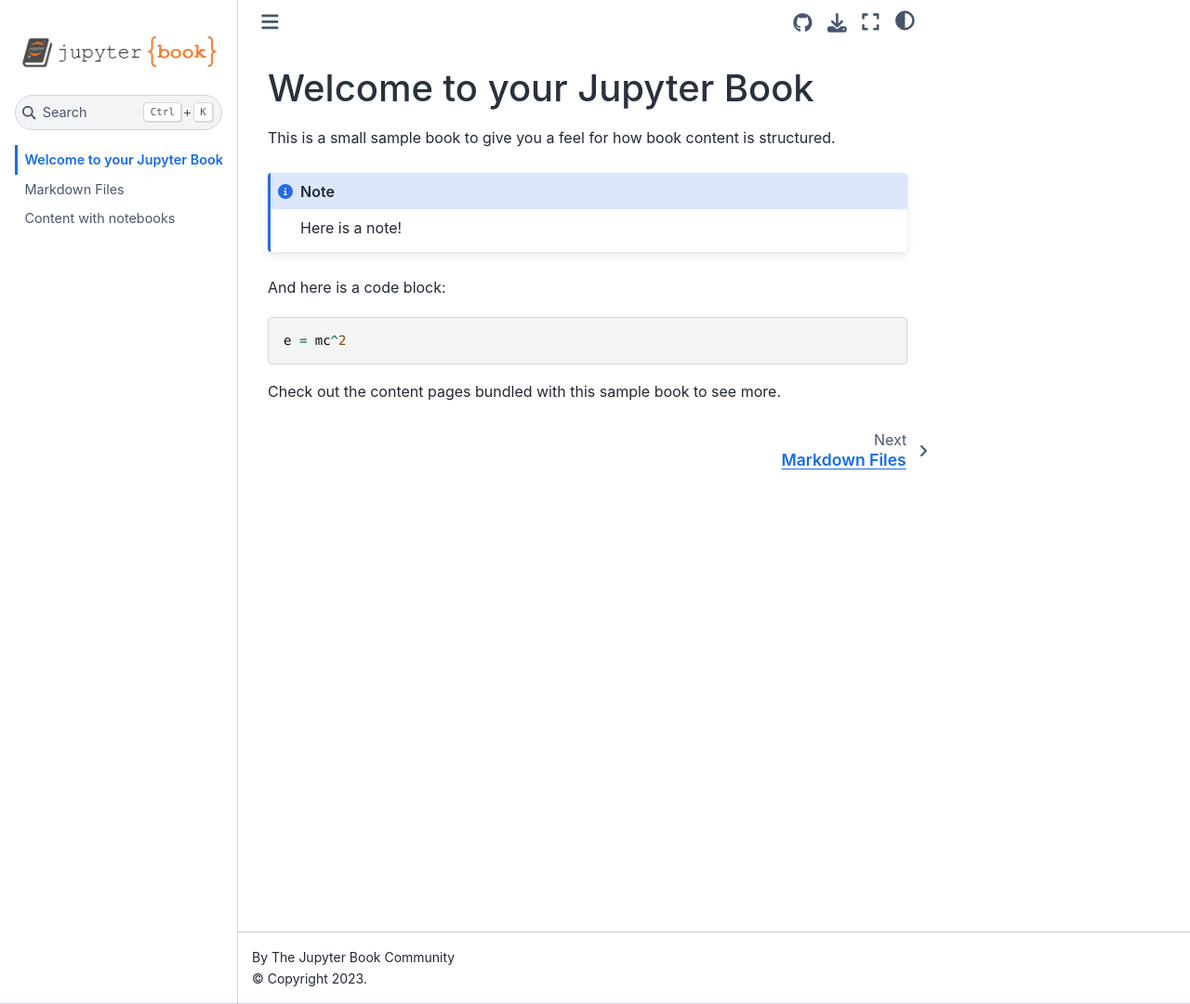
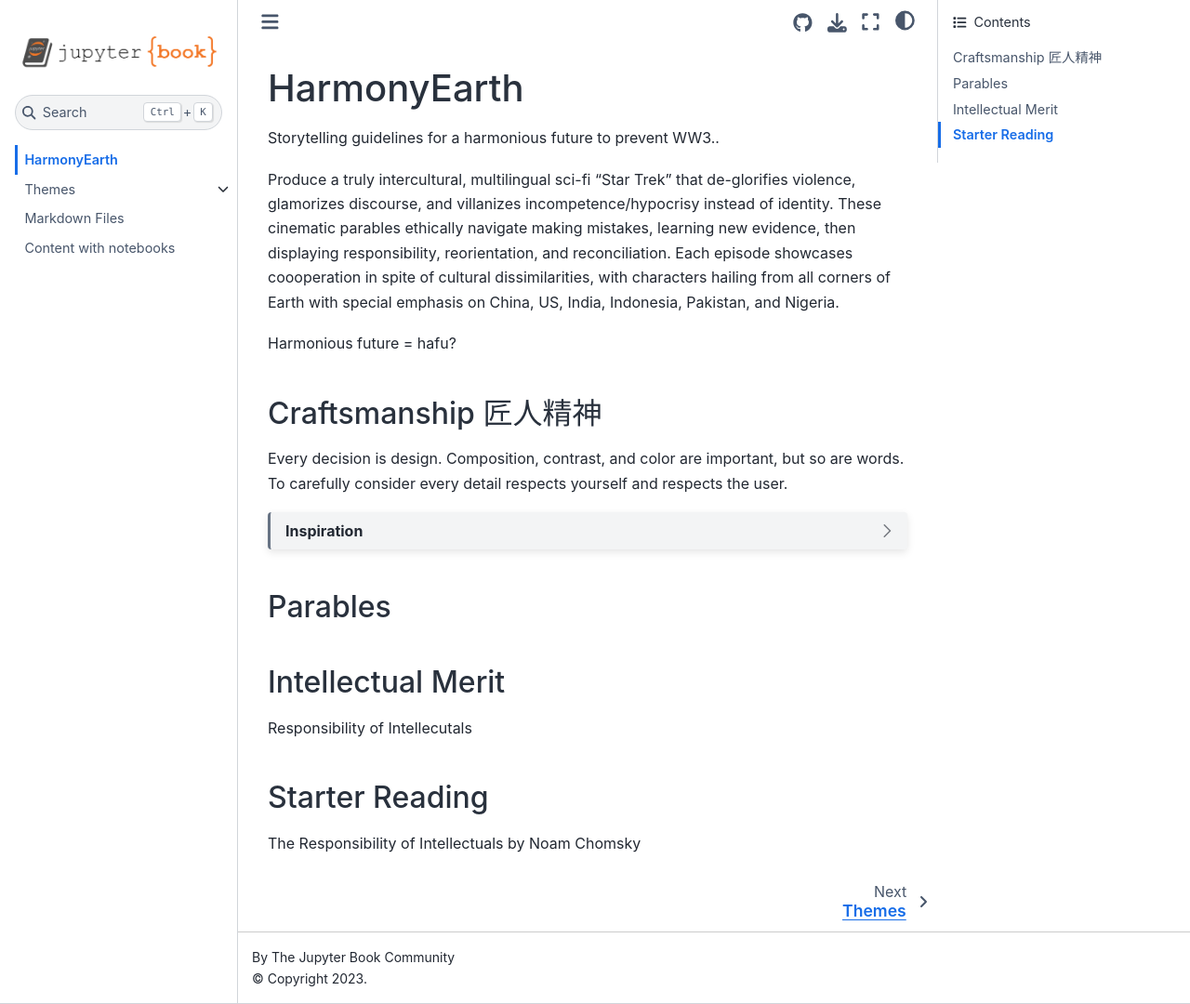
Before and after one commit to van-8/HarmonyEarth, a Jupyter Book: the page built from intro.md, in a window 1280 px wide and 1080 px high. Shown: the whole window at 93% size. Built offline with Jupyter Book 1.0.4 settings and Sphinx 7.4.7 and the Sphinx Book theme 1.1.4, drawn with Linux system fonts in a browser that asks for light colours.

````diff
--- a/_toc.yml
+++ b/_toc.yml
@@ -4,5 +4,8 @@
 format: jb-book
 root: intro
 chapters:
+- file: themes
+  sections:
+  - file: themes/complexity
 - file: markdown
 - file: notebooks
--- a/intro.md
+++ b/intro.md
@@ -1,16 +1,25 @@
-# Welcome to your Jupyter Book
+# HarmonyEarth
 
-This is a small sample book to give you a feel for how book content is
-structured.
+Storytelling guidelines for a harmonious future to prevent WW3..
 
-:::{note}
-Here is a note!
-:::
+Produce a truly intercultural, multilingual sci-fi "Star Trek" that de-glorifies violence, glamorizes discourse, and villanizes incompetence/hypocrisy instead of identity. These cinematic parables ethically navigate making mistakes, learning new evidence, then displaying responsibility, reorientation, and reconciliation. Each episode showcases coooperation in spite of cultural dissimilarities, with characters hailing from all corners of Earth with special emphasis on China, US, India, Indonesia, Pakistan, and Nigeria.
 
-And here is a code block:
+Harmonious future = hafu?
 
-```
-e = mc^2
+## Craftsmanship 匠人精神
+Every decision is design. Composition, contrast, and color are important, but so are words. To carefully consider every detail respects yourself and respects the user.
+
+```{dropdown} Inspiration
+(Deiter Rams elements of design)[https://www.google.com]
 ```
 
-Check out the content pages bundled with this sample book to see more.
+## Parables
+
+
+## Intellectual Merit
+Responsibility of Intellecutals
+
+
+
+## Starter Reading
+The Responsibility of Intellectuals by Noam Chomsky
````
Also changed, not shown: guidelines.md (added, +3 -0 lines), noamchomsky.txt (added, +72 -0 lines), startrek.md (added, +99 -0 lines), themes.md (added, +47 -0 lines), themes/complexity.md (added, +3 -0 lines).
